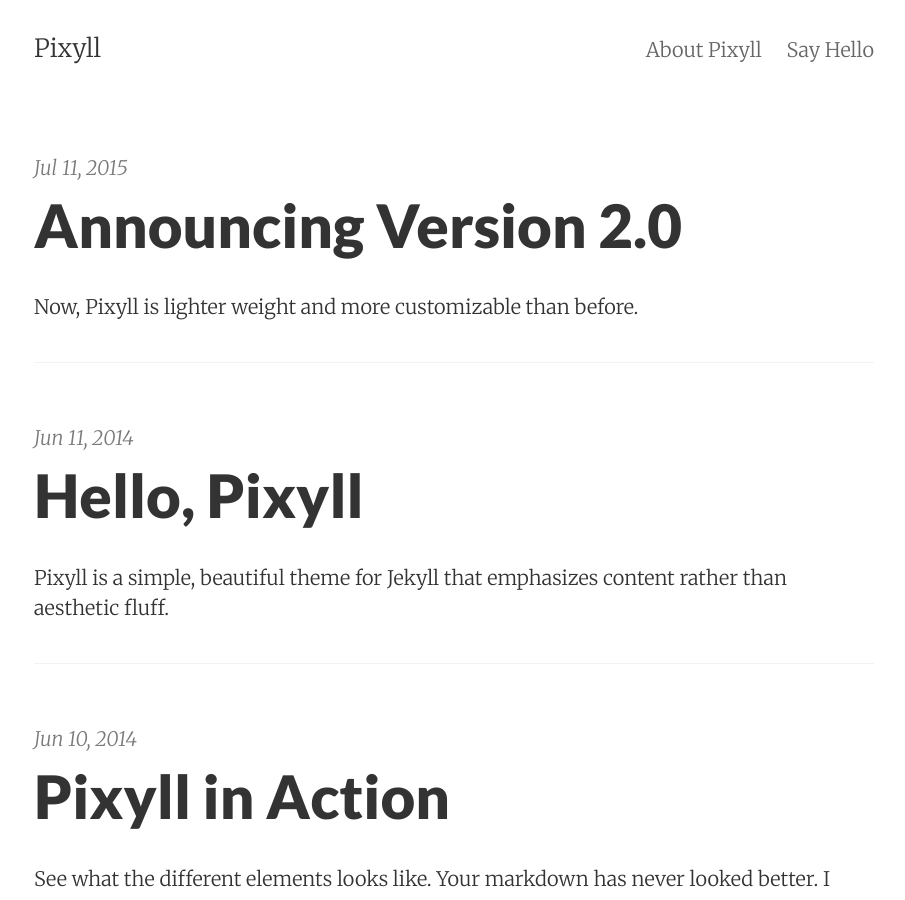
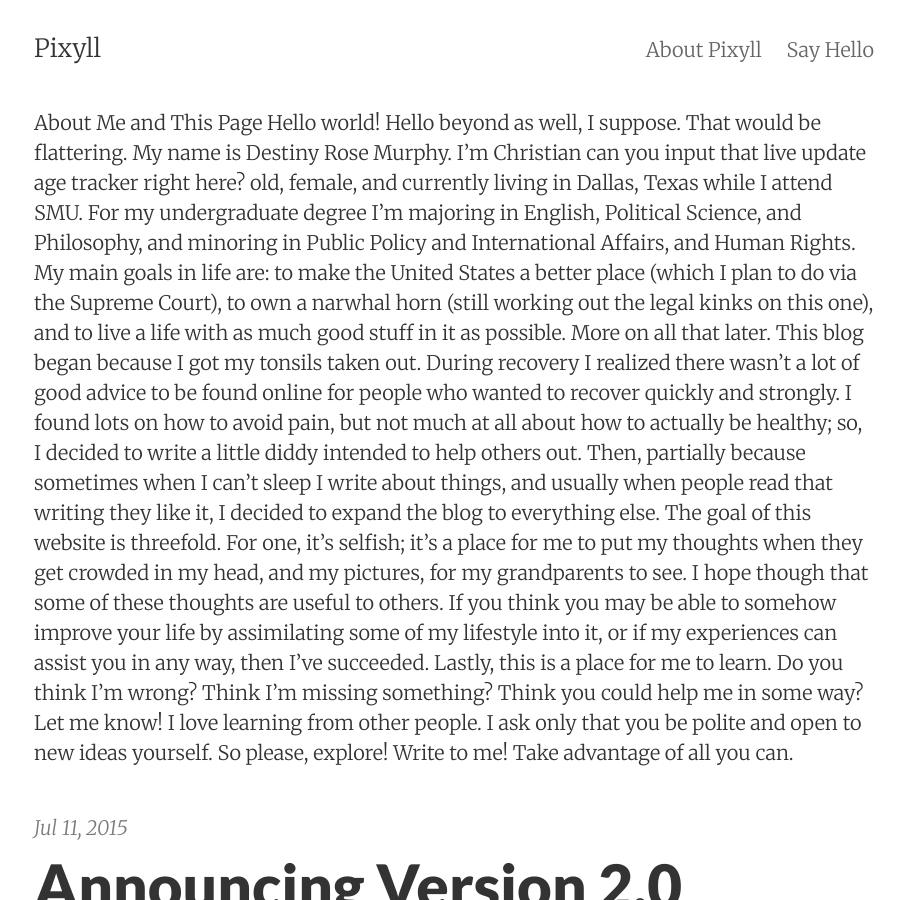
Before and after one commit to DestinyRoseMurphy/DestinyRoseMurphy.github.io, a Jekyll site: the page built from index.html, in a window 1280 px wide and 900 px high. Shown: the whole window, without its empty margins (186-1091 px from the left). Built offline with Jekyll 4.4.1, drawn with Linux system fonts in a browser that asks for light colours; the list of posts is cut into pages by our own code.

Commit message:
Added about me

```diff
--- a/index.html
+++ b/index.html
@@ -4,6 +4,16 @@ layout: default
 {% assign posts_count = (paginator.posts | size) %}
 
 <div class="home">
+
+About Me and This Page
+
+Hello world! Hello beyond as well, I suppose. That would be flattering.
+My name is Destiny Rose Murphy. I’m Christian can you input that live update age tracker right here? old, female, and currently living in Dallas, Texas while I attend SMU. For my undergraduate degree I’m majoring in English, Political Science, and Philosophy, and minoring in Public Policy and International Affairs, and Human Rights. My main goals in life are: to make the United States a better place (which I plan to do via the Supreme Court), to own a narwhal horn (still working out the legal kinks on this one), and to live a life with as much good stuff in it as possible. More on all that later.
+This blog began because I got my tonsils taken out. During recovery I realized there wasn’t a lot of good advice to be found online for people who wanted to recover quickly and strongly. I found lots on how to avoid pain, but not much at all about how to actually be healthy; so, I decided to write a little diddy intended to help others out. Then, partially because sometimes when I can’t sleep I write about things, and usually when people read that writing they like it, I decided to expand the blog to everything else.
+The goal of this website is threefold. For one, it’s selfish; it’s a place for me to put my thoughts when they get crowded in my head, and my pictures, for my grandparents to see. I hope though that some of these thoughts are useful to others. If you think you may be able to somehow improve your life by assimilating some of my lifestyle into it, or if my experiences can assist you in any way, then I’ve succeeded. Lastly, this is a place for me to learn. Do you think I’m wrong? Think I’m missing something? Think you could help me in some way? Let me know! I love learning from other people. I ask only that you be polite and open to new ideas yourself. So please, explore! Write to me! Take advantage of all you can.
+
+
+
   {% if posts_count > 0 %}
     <div class="posts">
       {% for post in paginator.posts %}
```
